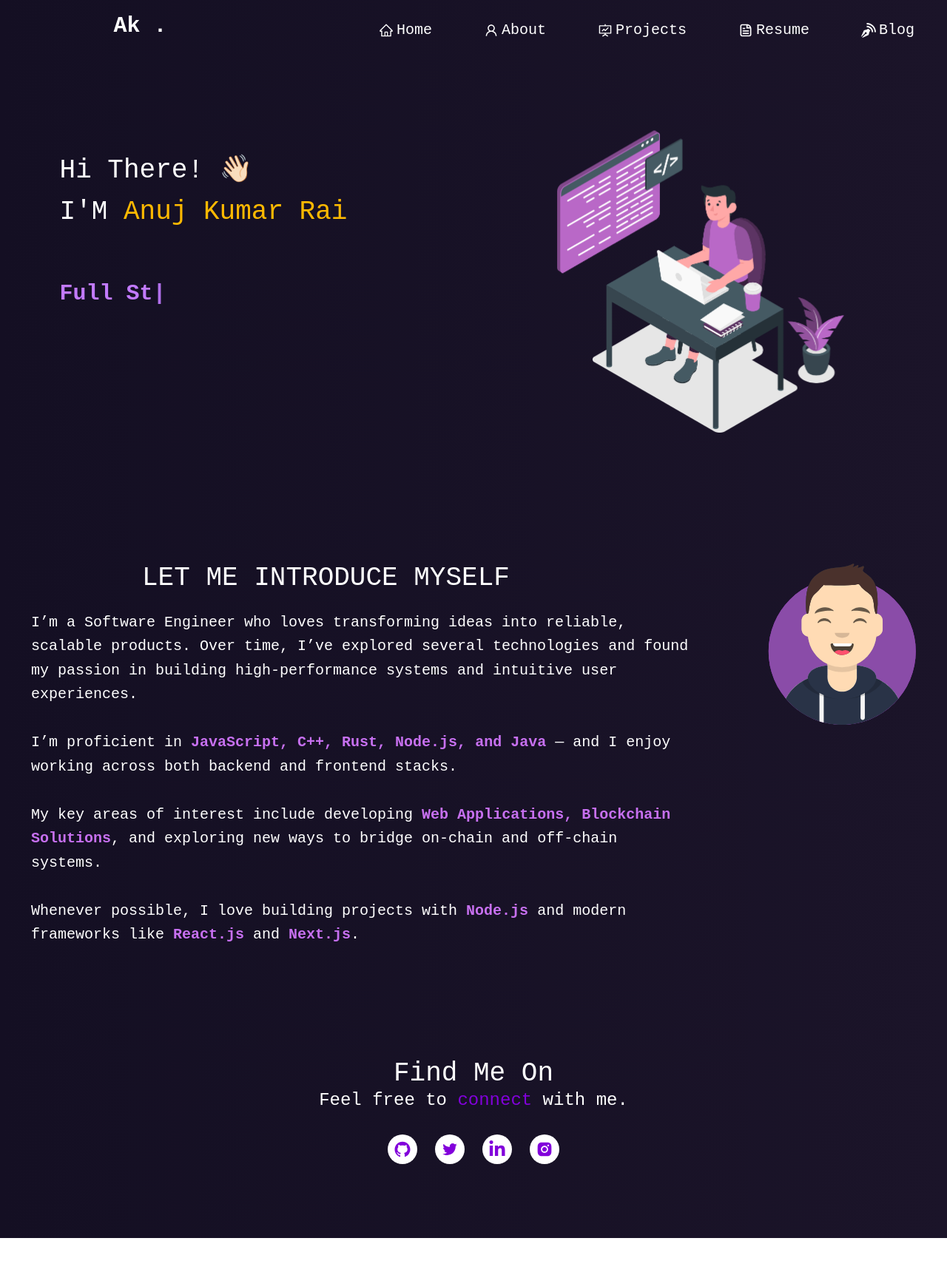
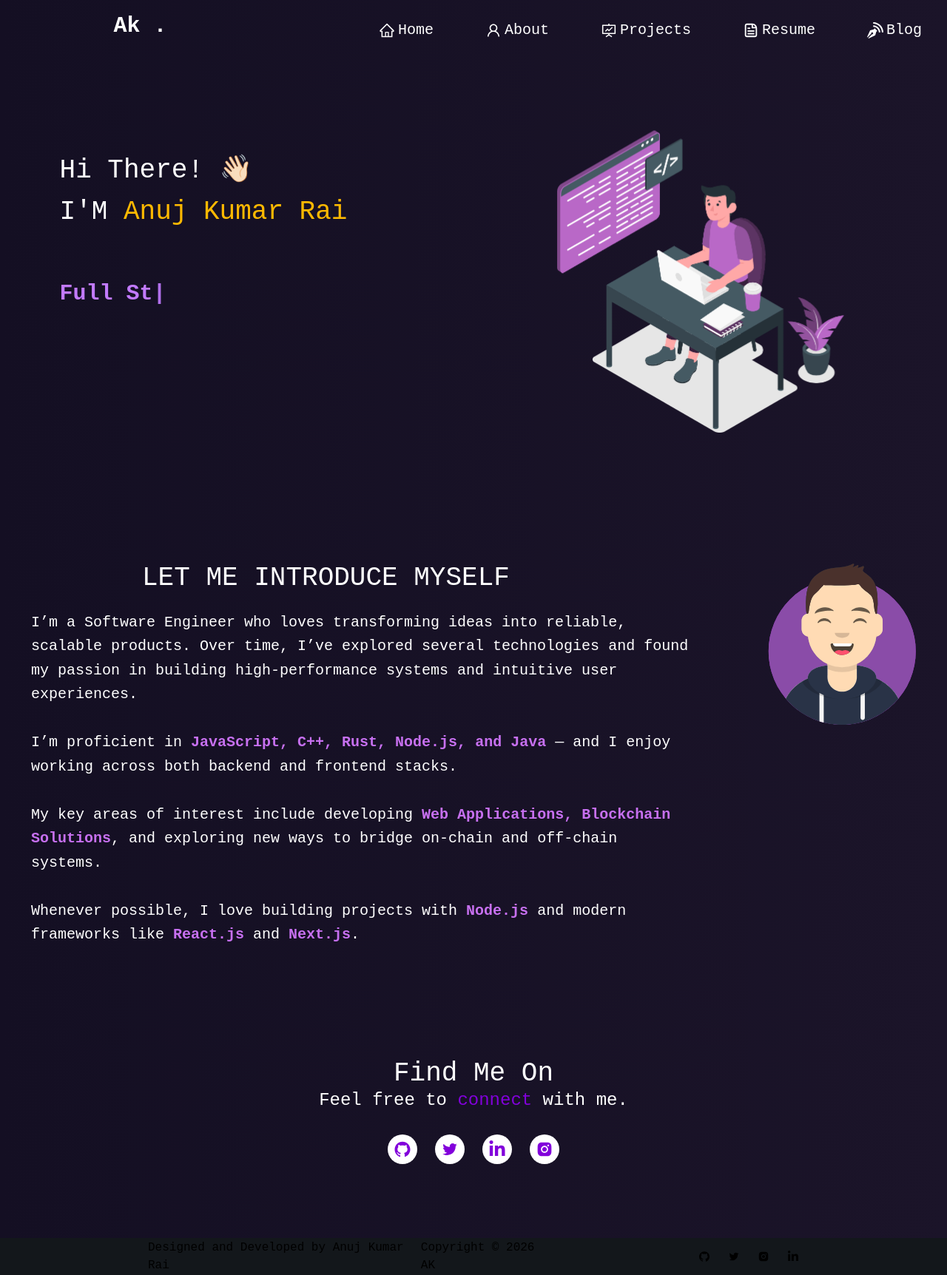
Before and after one commit to Anuj5588/anuj-kumar-rai-portfolio, a Next.js app: page / in a window 1280 px wide. Shown: the top 1724 px of the page at 74% size. Before the commit the page ends 1674 px from the top, so only its background shows below. Built offline with nearby package versions, Linux system fonts and the light colour scheme.

Commit message:
added the transition to navbar items

```diff
--- /dev/null
+++ b/app/component/Footer/footerLayout/page.js
@@ -0,0 +1,30 @@
+import React from 'react'
+import {
+  AiFillGithub,
+  AiOutlineTwitter,
+  AiFillInstagram,
+} from "react-icons/ai";
+import { FaLinkedinIn } from "react-icons/fa";
+
+const Footer = () => {
+  return (
+    <>
+<div className='bg-[rgb(19,23,27)] px-[200px] flex justify-between  items-center h-[50px]'>
+
+    <div className=''>Designed and Developed by Anuj Kumar Rai</div>
+
+    <div className='pr-[200px]'>Copyright © 2026 AK</div>
+    <div className='flex  gap-6 '>
+        <div><AiFillGithub/></div>
+         <div><AiOutlineTwitter/></div>
+          <div><AiFillInstagram/></div>
+           <div><FaLinkedinIn/></div>
+
+    </div>
+</div>
+
+    </>
+  )
+}
+
+export default Footer
--- a/app/component/Navbar/page.js
+++ b/app/component/Navbar/page.js
@@ -15,14 +15,26 @@ const Navbar = () => {
     <div className='flex  gap-[70px] -mt-[30px]  ml-[40%]'>
 
 
-      {navItems.map((item, index) => (
-     <span key={index} className="inline-flex items-center gap-1 text-white text-[20px] font-mono">
-    <span><item.icon /></span>
+     {navItems.map((item, index) => (
+  <span
+    key={index}
+    className="group relative inline-flex items-center gap-1 text-white text-[20px] font-mono cursor-pointer"
+  >
+    <span className="text-[22px]">
+      <item.icon />
+    </span>
+
     <span>{item.label}</span>
+
+    {/* underline */}
+    <span
+      className="absolute -bottom-2 left-0 h-[3px] w-0 bg-purple-500 rounded-full
+                 transition-all duration-300 group-hover:w-full
+                 shadow-[0_0_10px_rgba(168,85,247,0.9)]"
+    ></span>
   </span>
+))}
 
-
-   ))}
 
    <span className={`${styles.hello} flex justify-around items-center w-[8%] `}>
     <span className='text-[25px] font-mono text-white' ><CgGitFork/></span>
--- a/app/layout.js
+++ b/app/layout.js
@@ -1,5 +1,6 @@
 import { Geist, Geist_Mono } from "next/font/google";
 import Navbar from "./component/Navbar/page";
+import Footer from "./component/Footer/footerLayout/page";
 import "./globals.css";
 
 
@@ -15,6 +16,8 @@ export default function RootLayout({ children }) {
 
         </div>
         {children}
+
+        <Footer/>
       </body>
     </html>
   );
```
